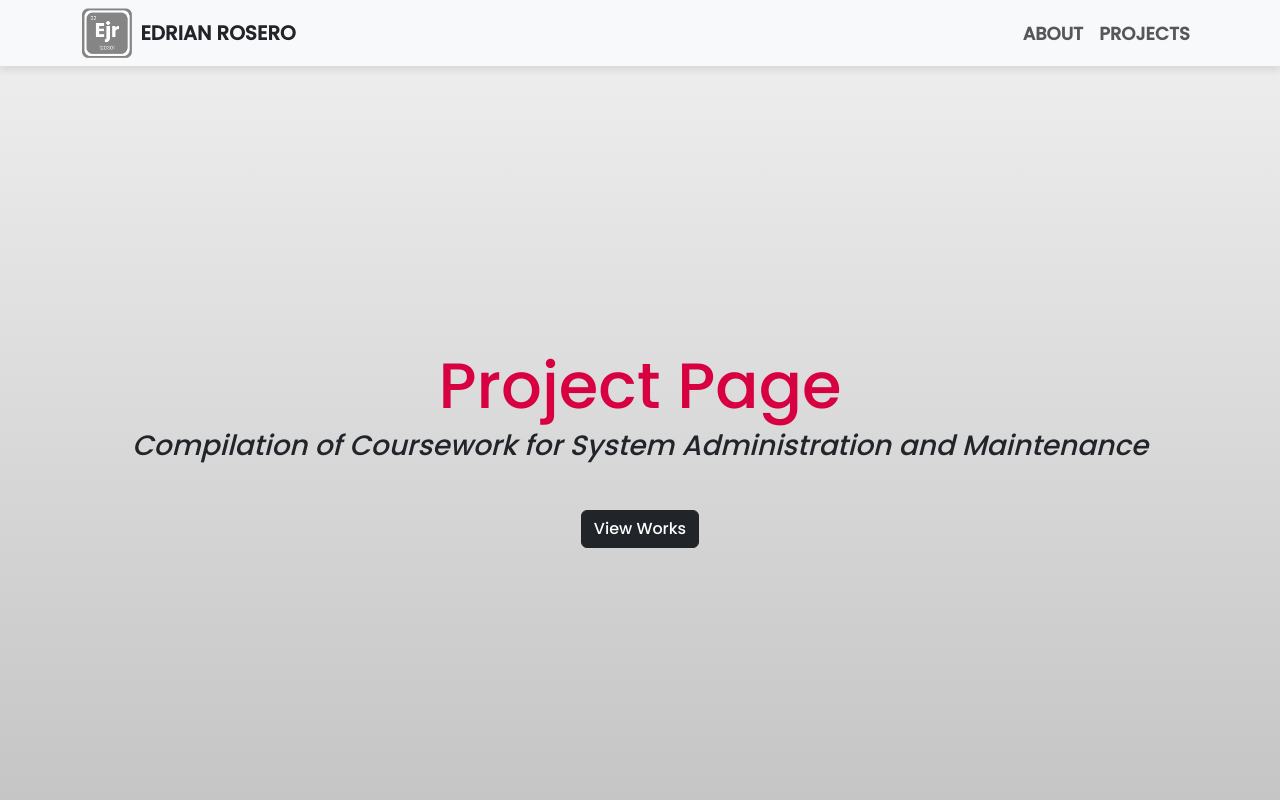
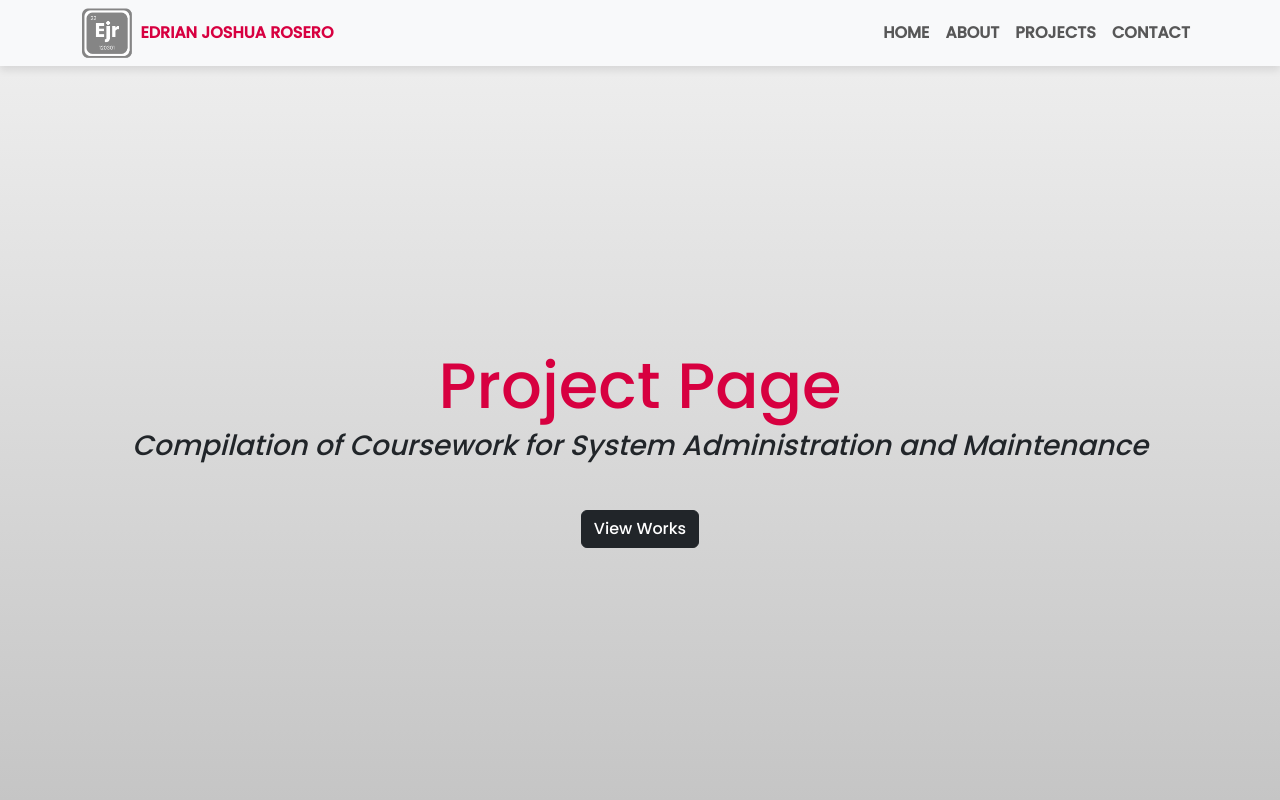
Before and after one commit to EdrianRosero/EdrianRosero.github.io, a plain HTML site: page index.html in a window 1280 px wide. Shown: the top 800 px of the page. Drawn offline with nearby package versions, Linux system fonts and the light colour scheme.

Commit message:
Added Buttons to HP Navbar

```diff
--- a/index.html
+++ b/index.html
@@ -5,7 +5,7 @@
     <meta charset="UTF-8">
     <meta content="IE=edge" http-equiv="X-UA-Compatible">
     <meta content="width=device-width, initial-scale=1.0" name="viewport">
-    <title>Edrian | Projects</title>
+    <title>Edrian | Website</title>
     <link rel="icon"
         href="https://raw.githubusercontent.com/EdrianRosero/EdrianRosero.github.io/refs/heads/main/img/logo.png"
         type="image/x-icon" />
@@ -26,11 +26,10 @@
             padding: 100px 0;
         }
 
-        .navbar-nav a {
-            font-size: 18px;
+        /* .navbar-nav a {
             text-transform: uppercase;
             font-weight: bold;
-        }
+        } */
 
         .w-100 {
             height: 100vh;
@@ -153,21 +152,27 @@
     <nav class="navbar navbar-expand-lg navbar-light bg-light fixed-top navbar-shadow">
         <div class="container">
             <div class="d-flex align-items-center">
-                <img src="https://raw.githubusercontent.com/EdrianRosero/EdrianRosero.github.io/refs/heads/main/img/logo.png"
-                    alt="Logo" style="height:50px;" class="navbar-logo" />
-                <h1 class="site-name ms-2 mt-2 fw-bold text-uppercase fs-5">Edrian Rosero</h1>
+                <a href="#"><img src="https://raw.githubusercontent.com/EdrianRosero/EdrianRosero.github.io/refs/heads/main/img/logo.png"
+                    alt="Logo" style="height:50px;" class="navbar-logo" /></a>
+                <h1 class="site-name ms-2 mt-2 fw-bold fs-6" style="color:#D70040">EDRIAN JOSHUA ROSERO</h1>
             </div>
             <button aria-controls="navbarSupportedContent" aria-expanded="false" aria-label="Toggle navigation"
                 class="navbar-toggler" data-bs-target="#navbarSupportedContent" data-bs-toggle="collapse" type="button">
                 <span class="navbar-toggler-icon"></span>
             </button>
             <div class="collapse navbar-collapse" id="navbarSupportedContent">
-                <ul class="navbar-nav ms-auto mb-2 mb-lg-0">
+                <ul class="navbar-nav ms-auto mb-2 mb-lg-0 fs-6 fw-bold text-uppercase">
+                    <li class="nav-item">
+                        <a class="nav-link" href="#">Home</a>
+                    </li>
                     <li class="nav-item">
                         <a class="nav-link" href="#about">About</a>
                     </li>
                     <li class="nav-item">
                         <a class="nav-link" href="#projects">Projects</a>
+                    </li>
+                    <li class="nav-item">
+                        <a class="nav-link" href="#projects">Contact</a>
                     </li>
                 </ul>
             </div>
```
